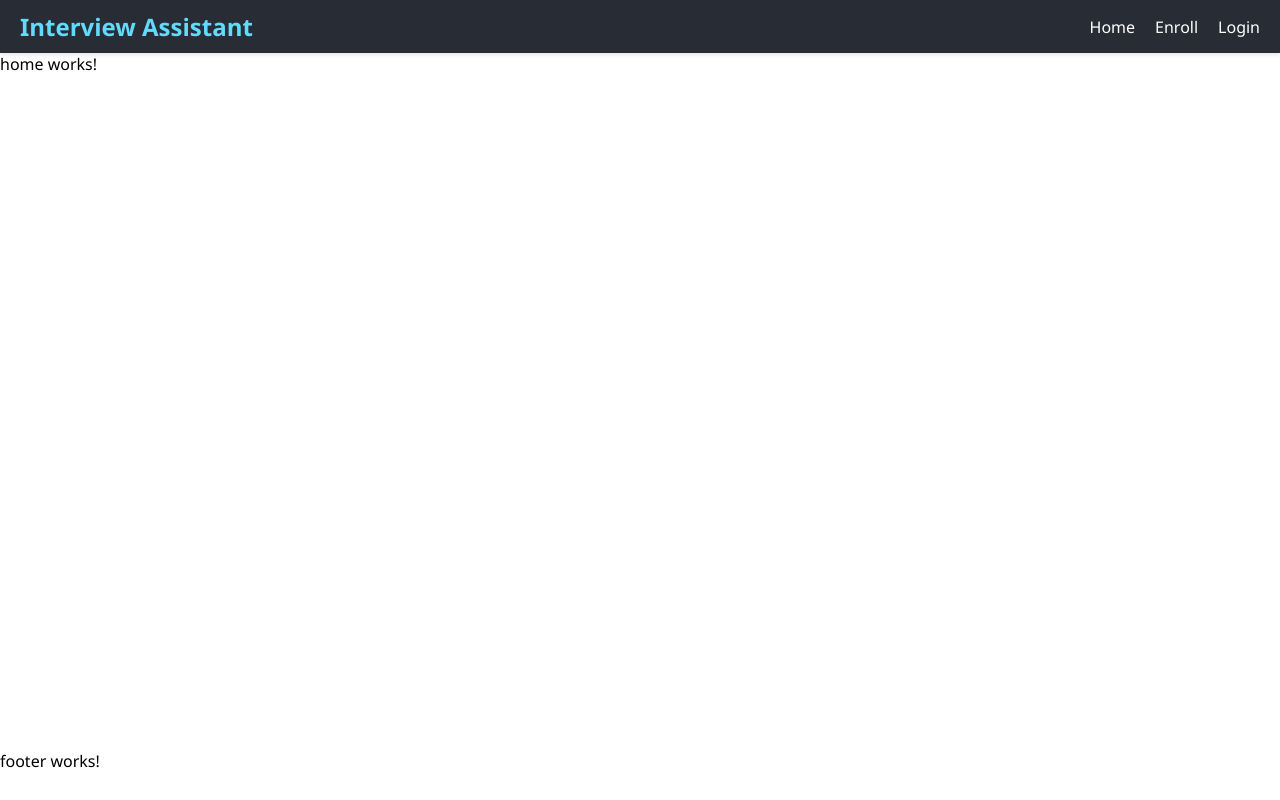
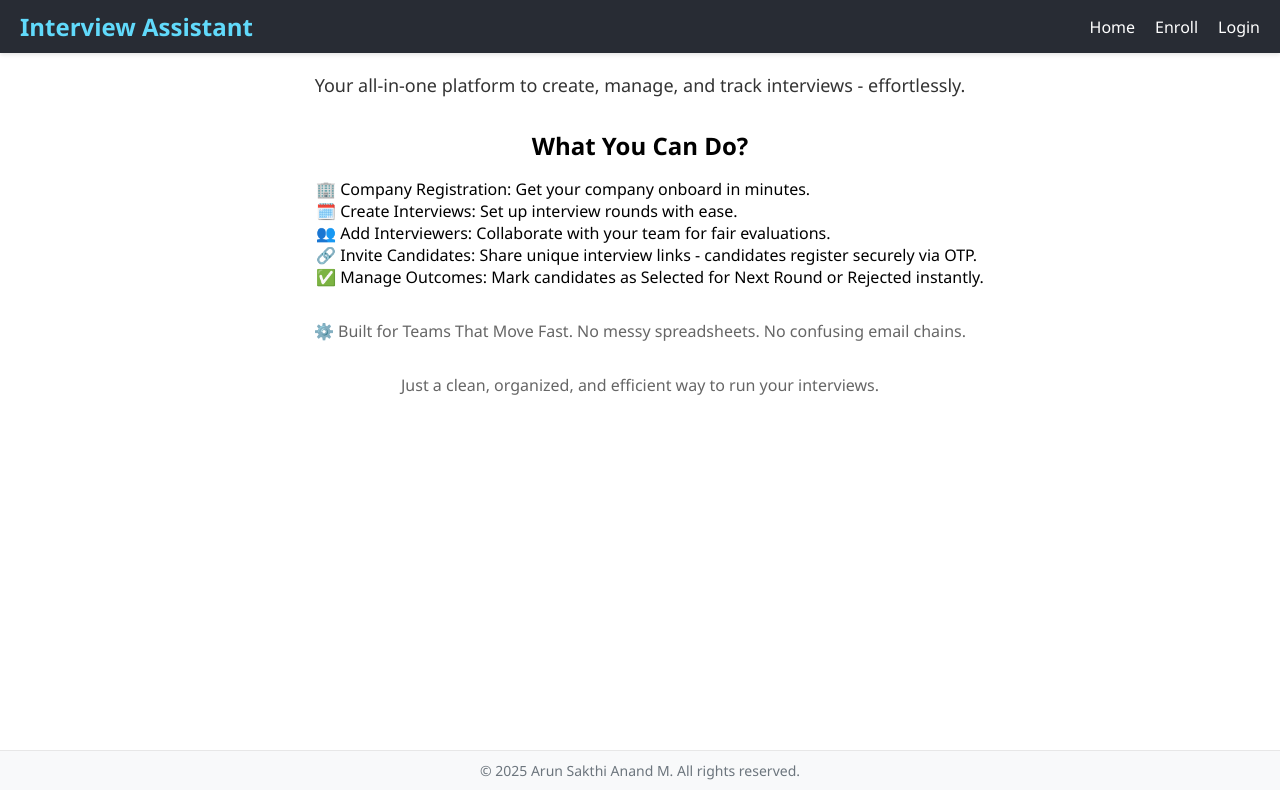
Before and after one commit to ArunSakthiAnandM/interview-assistant-app, an Angular app in the folder frontend/: page /home in a window 1280 px wide. Built offline with nearby package versions, Linux system fonts and the light colour scheme.

Commit message:
Added Styles

```diff
--- a/frontend/src/components/footer/footer.html
+++ b/frontend/src/components/footer/footer.html
@@ -1 +1,5 @@
-<p>footer works!</p>
+<div class="footer-container">
+  <footer class="footer">
+    <p>&copy; 2025 Arun Sakthi Anand M. All rights reserved.</p>
+  </footer>
+</div>
--- a/frontend/src/components/footer/footer.scss
+++ b/frontend/src/components/footer/footer.scss
@@ -0,0 +1,10 @@
+.footer-container {
+  background-color: #f8f9fa;
+  padding: 10px 0;
+  text-align: center;
+  border-top: 1px solid #e7e7e7;
+  .footer {
+    font-size: 14px;
+    color: #6c757d;
+  }
+}
--- a/frontend/src/components/home/home.html
+++ b/frontend/src/components/home/home.html
@@ -1 +1,22 @@
-<p>home works!</p>
+<div class="home-container">
+  <p class="introduction">
+    Your all-in-one platform to create, manage, and track interviews - effortlessly.
+  </p>
+  <div class="features-section">
+    <p class="list-header">What You Can Do?</p>
+    <div class="features-list">
+      <p>🏢 Company Registration: Get your company onboard in minutes.</p>
+      <p>🗓️ Create Interviews: Set up interview rounds with ease.</p>
+      <p>👥 Add Interviewers: Collaborate with your team for fair evaluations.</p>
+      <p>
+        🔗 Invite Candidates: Share unique interview links - candidates register securely via OTP.
+      </p>
+      <p>✅ Manage Outcomes: Mark candidates as Selected for Next Round or Rejected instantly.</p>
+    </div>
+  </div>
+
+  <p class="description">
+    ⚙️ Built for Teams That Move Fast. No messy spreadsheets. No confusing email chains.
+  </p>
+  <p class="description">Just a clean, organized, and efficient way to run your interviews.</p>
+</div>
--- a/frontend/src/components/home/home.scss
+++ b/frontend/src/components/home/home.scss
@@ -0,0 +1,43 @@
+.home-container {
+  padding: 20px;
+  width: 100%;
+  max-width: 1280px;
+  display: flex;
+  flex-direction: column;
+  align-items: center;
+  gap: 32px;
+
+  .introduction {
+    font-size: 18px;
+    color: #333;
+    text-align: center;
+  }
+
+  .features-section {
+    width: 100%;
+    max-width: 800px;
+    display: flex;
+    flex-direction: column;
+    gap: 16px;
+    align-items: center;
+
+    .list-header {
+      font-size: 24px;
+      font-weight: bold;
+    }
+
+    .features-list {
+      list-style-type: disc;
+      padding-left: 20px;
+
+      li {
+        margin-bottom: 8px;
+      }
+    }
+  }
+
+  .description {
+    font-size: 16px;
+    color: #666;
+  }
+}
```
